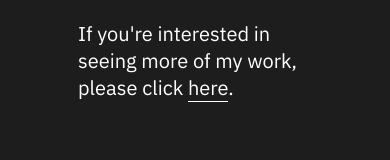
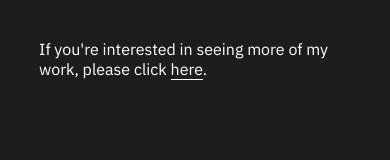
Before and after one commit to emilydidthis/webby-tellies, a plain HTML site: page see-my-work/v1/index.html in a window 390 px wide. Drawn offline with Linux system fonts and the light colour scheme; a web font is replaced by a local one.

Commit message:
mobile-friendly

```diff
--- a/see-my-work/styles.css
+++ b/see-my-work/styles.css
@@ -16,3 +16,10 @@ a {
     border-bottom: 1px solid white;
     color: white;
 }
+
+@media only screen and (max-width:480px) {
+    body {
+        margin: 10% 10%;
+        font-size: 1em;
+    }
+}
```
